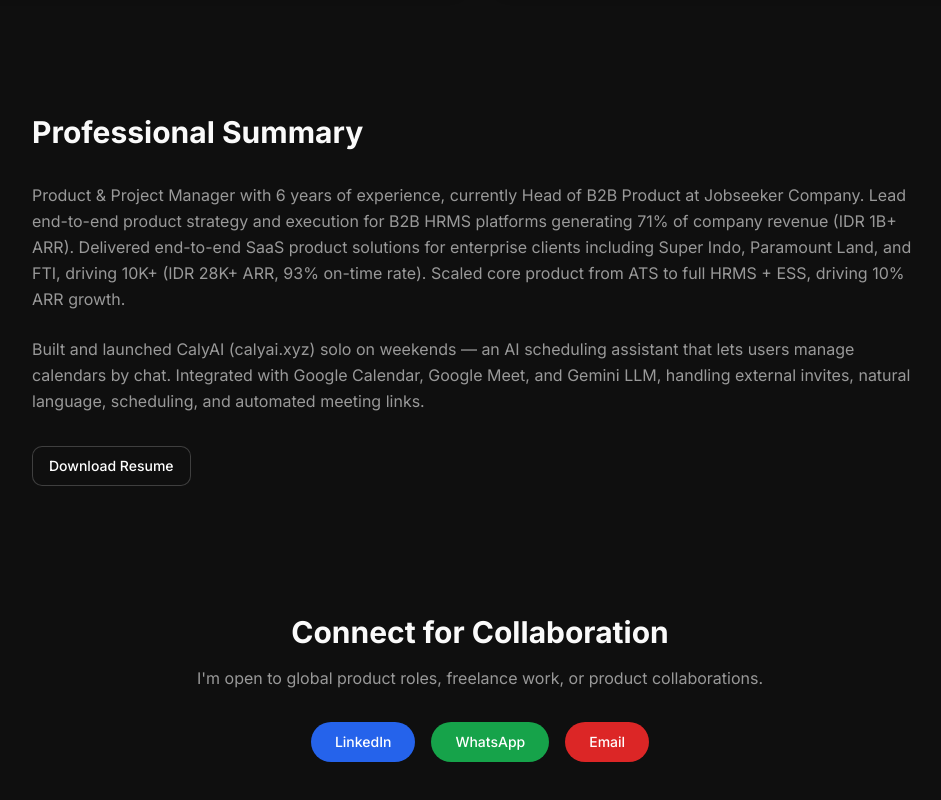
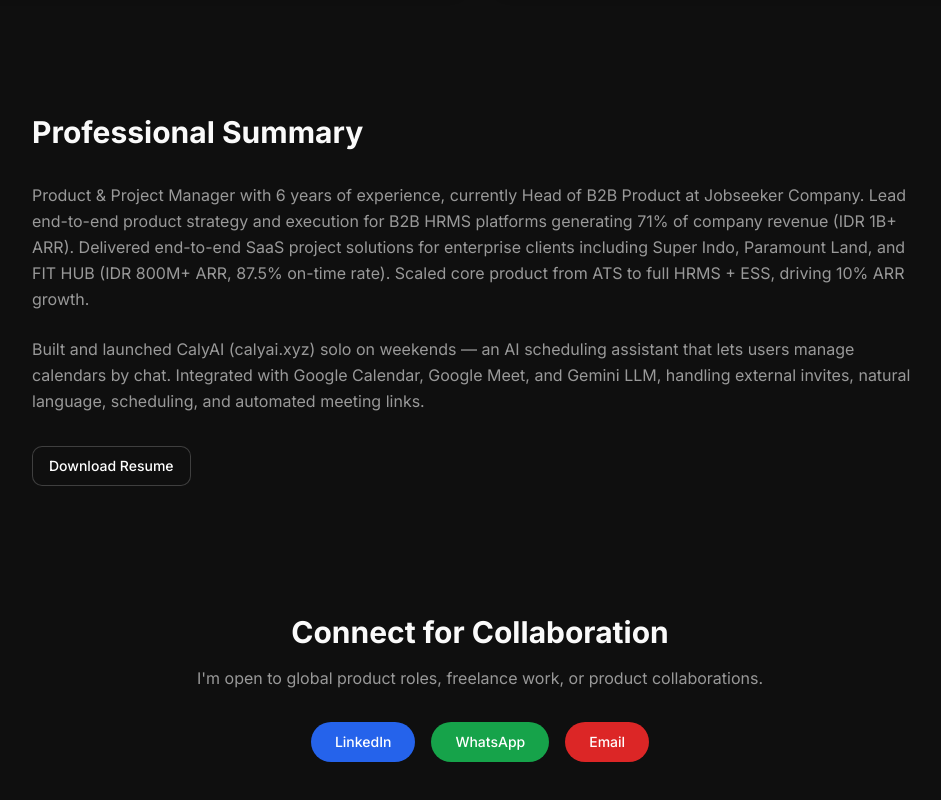
Before and after one commit to rizkysutanto/rizky-sutanto-portfolio, a React (Vite) app: page / in a window 1280 px wide. Shown: the part 1165-1965 px from the top of the page, without its empty margins (160-1101 px from the left). Built offline with nearby package versions, Linux system fonts and the light colour scheme.

Commit message:
update summary

```diff
--- a/src/pages/Index.tsx
+++ b/src/pages/Index.tsx
@@ -78,8 +78,7 @@ const Index = () => {
             <p className="transform transition-all duration-500 hover:translate-x-2 hover:text-foreground/80 slide-in-from-left slide-in-delay-5">
               Product & Project Manager with 6 years of experience, currently Head of B2B Product at Jobseeker
               Company. Lead end-to-end product strategy and execution for B2B HRMS platforms generating 71% of
-              company revenue (IDR 1B+ ARR). Delivered end-to-end SaaS product solutions for enterprise clients
-              including Super Indo, Paramount Land, and FTI, driving 10K+ (IDR 28K+ ARR, 93% on-time rate). Scaled core product from ATS to full HRMS + ESS, driving 10% ARR growth.
+              company revenue (IDR 1B+ ARR). Delivered end-to-end SaaS project solutions for enterprise clients including Super Indo, Paramount Land, and FIT HUB (IDR 800M+ ARR, 87.5% on-time rate). Scaled core product from ATS to full HRMS + ESS, driving 10% ARR growth.
             </p>
 
             <p className="transform transition-all duration-500 hover:translate-x-2 hover:text-foreground/80 slide-in-from-left slide-in-delay-6">
```
